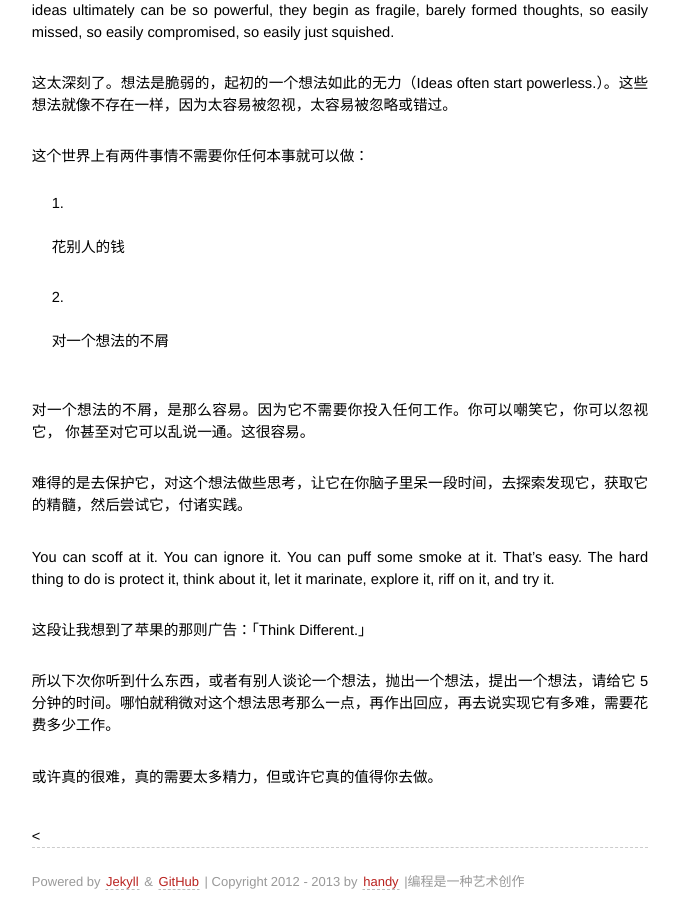
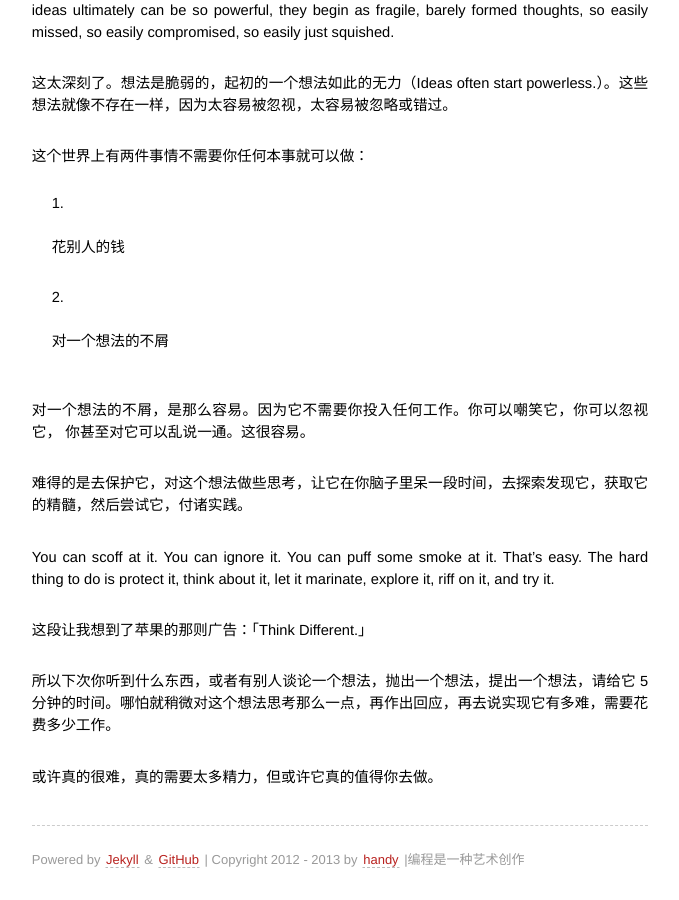
Before and after one commit to handy3552/handy3552.github.com, a Jekyll site: the page built from _posts/2012-05-23-give-it-five-minutes.md, in a window 1280 px wide and 900 px high, scrolled down 1565 px. Shown: the whole window, without its empty margins (300-979 px from the left). Built offline with Jekyll 4.4.1, drawn with Linux system fonts in a browser that asks for light colours; some web fonts are replaced; after the commit the page ends 2443 px from its top, so only the background shows below that.

Commit message:
change index css

```diff
--- a/_layouts/default.html
+++ b/_layouts/default.html
@@ -24,8 +24,9 @@
   </header>
   {{ content }}
 
-  < <footer>
+	<footer>
         <p><small>Powered by <a href="https://github.com/mojombo/jekyll">Jekyll</a> & <a href="http://pages.github.com">GitHub</a> | Copyright 2012 - {{site.time | date:"%Y"}} by <a href="http://dongde.tk">handy</a> |编程是一种艺术创作</small></p>
+	</footer>
 </div>
 
 <!-- ClickTale Bottom part -->
--- a/_layouts/post.html
+++ b/_layouts/post.html
@@ -9,7 +9,10 @@
 
   <ul class="posts">
     {% for post in site.related_posts limit:5 %}
-      <li><span>{{ post.date | date_to_string }}</span> &raquo; <a href="{{ post.url }}">{{ post.title }}</a></li>
+      <li><span class="time">
+  /
+  <time datetime="{{ page.date | date:"%Y-%m-%d" }}">{{ page.date | date:"%Y-%m-%d" }}</time>
+</span> &raquo; <a href="{{ post.url }}">{{ post.title }}</a></li>
     {% endfor %}
   </ul>
 </div>
```
